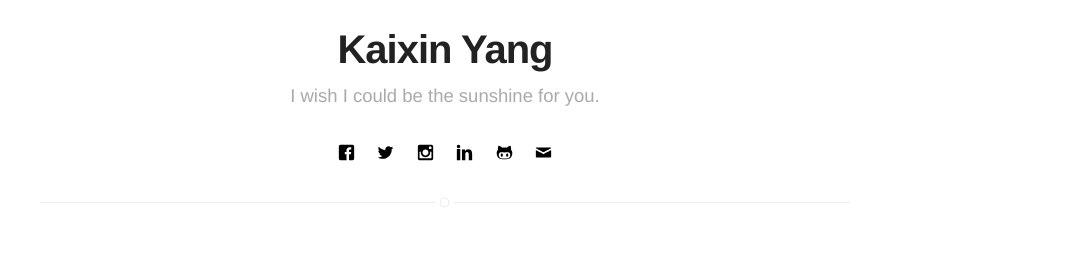
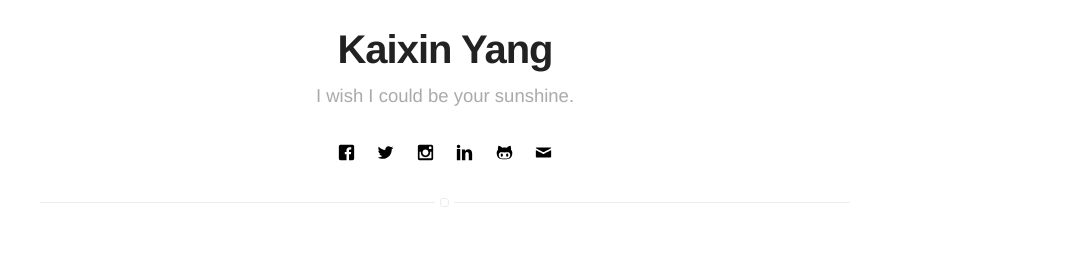
Before and after one commit to SceneryInMirror/SceneryInMirror.github.io, a Jekyll site: the page built from blog/index.html, in a window 1280 px wide. Shown: the part 221-474 px from the top of the page, without its empty margins (195-1280 px from the left). Built offline with Jekyll 4.4.1, drawn with Linux system fonts in a browser that asks for light colours; the list of posts is cut into pages by our own code.

Commit message:
2020.01.26

```diff
--- a/_config.yml
+++ b/_config.yml
@@ -1,6 +1,6 @@
 # main text of home
 name: Kaixin Yang
-bio: I wish I could be the sunshine for you.
+bio: I wish I could be your sunshine.
 
 # twitter summary info
 #description: A blog about technology and stuff related
```
